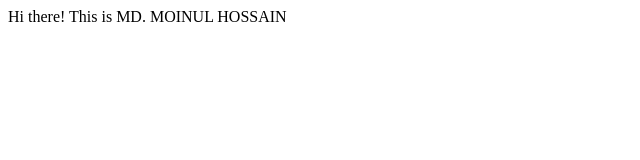
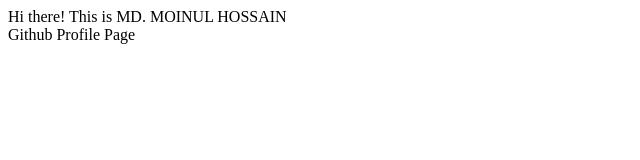
Before and after one commit to mdmoinulhossain/mdmoinulhossain, a plain HTML site: page index.html in a window 1280 px wide. Shown: the whole page, without its empty margins (0-640 px from the left). Drawn offline with Linux system fonts and the light colour scheme.

Commit message:
gitlab added

```diff
--- a/index.html
+++ b/index.html
@@ -9,6 +9,7 @@
 <body>
     <section>
         <div>Hi there! This is MD. MOINUL HOSSAIN</div>
+        <span>Github Profile Page</span>
     </section>
 </body>
 </html>
```
Also changed, not shown: 1 other file.
